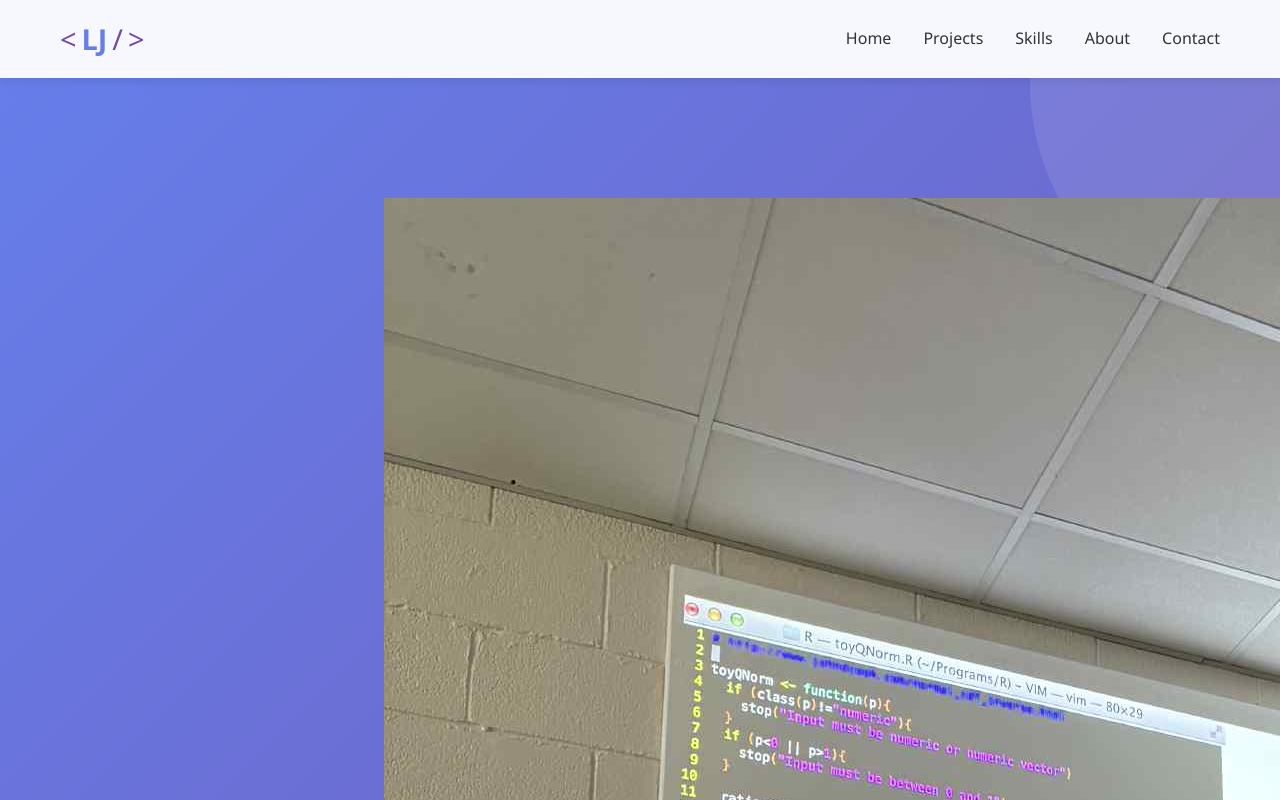
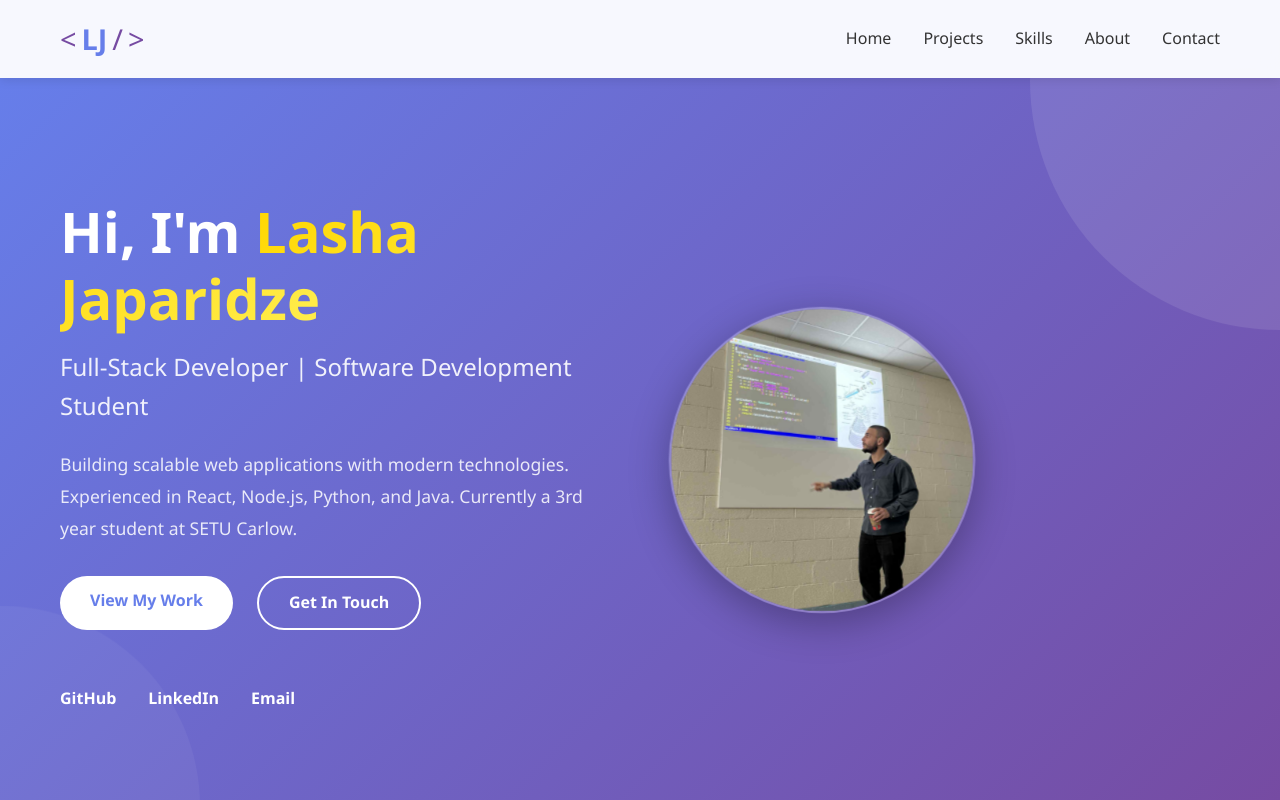
Before and after one commit to LashaJaparidze15/portfolio, a React (Vite) app: page / in a window 1280 px wide. Shown: the top 800 px of the page. Built offline with nearby package versions, Linux system fonts and the light colour scheme; the HTML template or start-up script is replaced by a standard one.

Commit message:
Update Hero.css

```diff
--- a/src/components/Hero.css
+++ b/src/components/Hero.css
@@ -157,19 +157,21 @@
   }
 }
 
-.avatar-placeholder {
+.avatar-image {
   width: 300px;
   height: 300px;
-  background: rgba(255, 255, 255, 0.15);
   border-radius: 50%;
-  display: flex;
-  align-items: center;
-  justify-content: center;
-  font-size: 5rem;
-  font-weight: bold;
-  backdrop-filter: blur(10px);
+  overflow: hidden;
   border: 2px solid rgba(255, 255, 255, 0.25);
   animation: pulse 3s ease-in-out infinite;
+  box-shadow: 0 10px 40px rgba(0, 0, 0, 0.3);
+}
+
+.avatar-image img {
+  width: 100%;
+  height: 100%;
+  object-fit: cover;
+  object-position: center;
 }
 
 @keyframes pulse {
```
